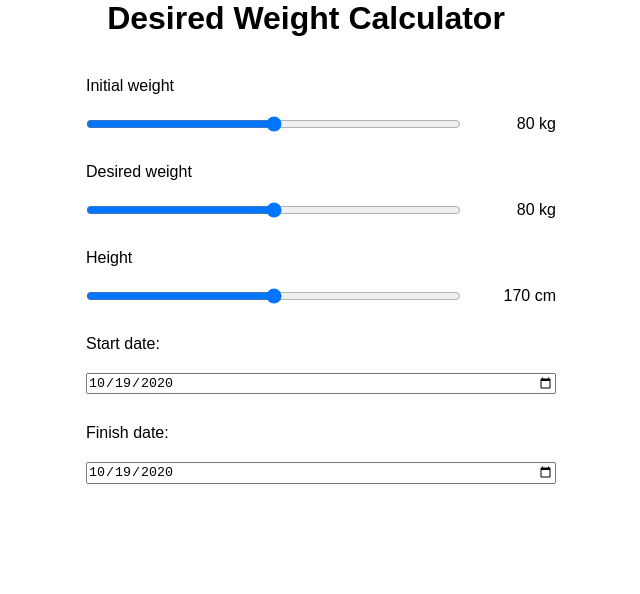
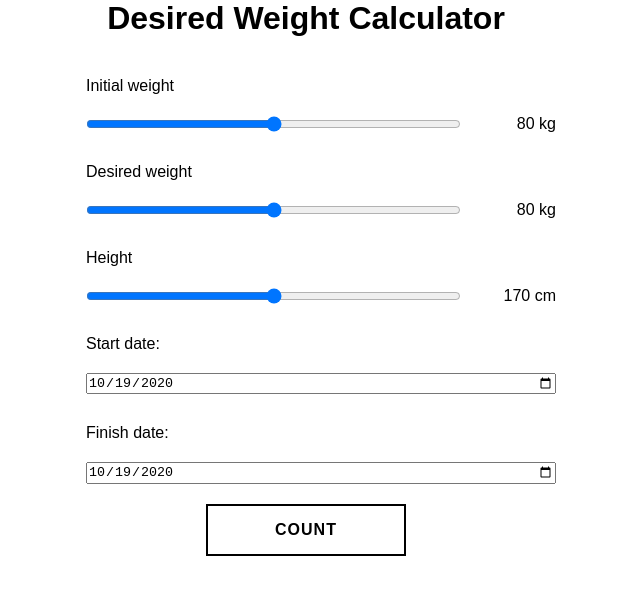
Before and after one commit to forbiddenrng/desired-weight-calculator, a React (Create React App) app: page / in a window 1280 px wide. Shown: the top 594 px of the page, without its empty margins (334-974 px from the left). Built offline with nearby package versions, Linux system fonts and the light colour scheme.

Commit message:
add button and basic styles

```diff
--- /dev/null
+++ b/src/components/Button.css
@@ -0,0 +1,17 @@
+div.button_form {
+  display: flex;
+  justify-content: center;
+}
+.button_form button {
+  flex-basis: 40%;
+  padding: 15px 0;
+  margin-top: 20px;
+  font-size: 16px;
+  text-transform: uppercase;
+  font-family: Arial, Helvetica, sans-serif;
+  cursor: pointer;
+  font-weight: bold;
+  letter-spacing: 1px;
+  background-color: transparent;
+  border: 2px solid black;
+}
--- /dev/null
+++ b/src/components/Button.js
@@ -0,0 +1,11 @@
+import React from 'react';
+import "./Button.css"
+const Button = () => {
+  return (
+    <div className="button_form">
+      <button>Count</button>
+    </div>
+  );
+}
+
+export default Button;
--- a/src/components/Calculator.js
+++ b/src/components/Calculator.js
@@ -2,6 +2,7 @@ import React from 'react';
 import './Calculator.css';
 import Input from "./Input";
 import DateInput from "./DateInput";
+import Button from "./Button";
 class Calculator extends React.Component {
   minAndMaxValues = {
     weightMin: 30,
@@ -64,6 +65,7 @@ class Calculator extends React.Component {
 
         <DateInput min={this.state.minStartDate} name="startDate" onChange={this.handleDateChange} value={this.state.startDate} title="Start date:" />
         <DateInput min={this.state.minEndDate} name="endDate" onChange={this.handleDateChange} value={this.state.endDate} title="Finish date:" />
+        <Button />
       </div>
     );
   }
```
